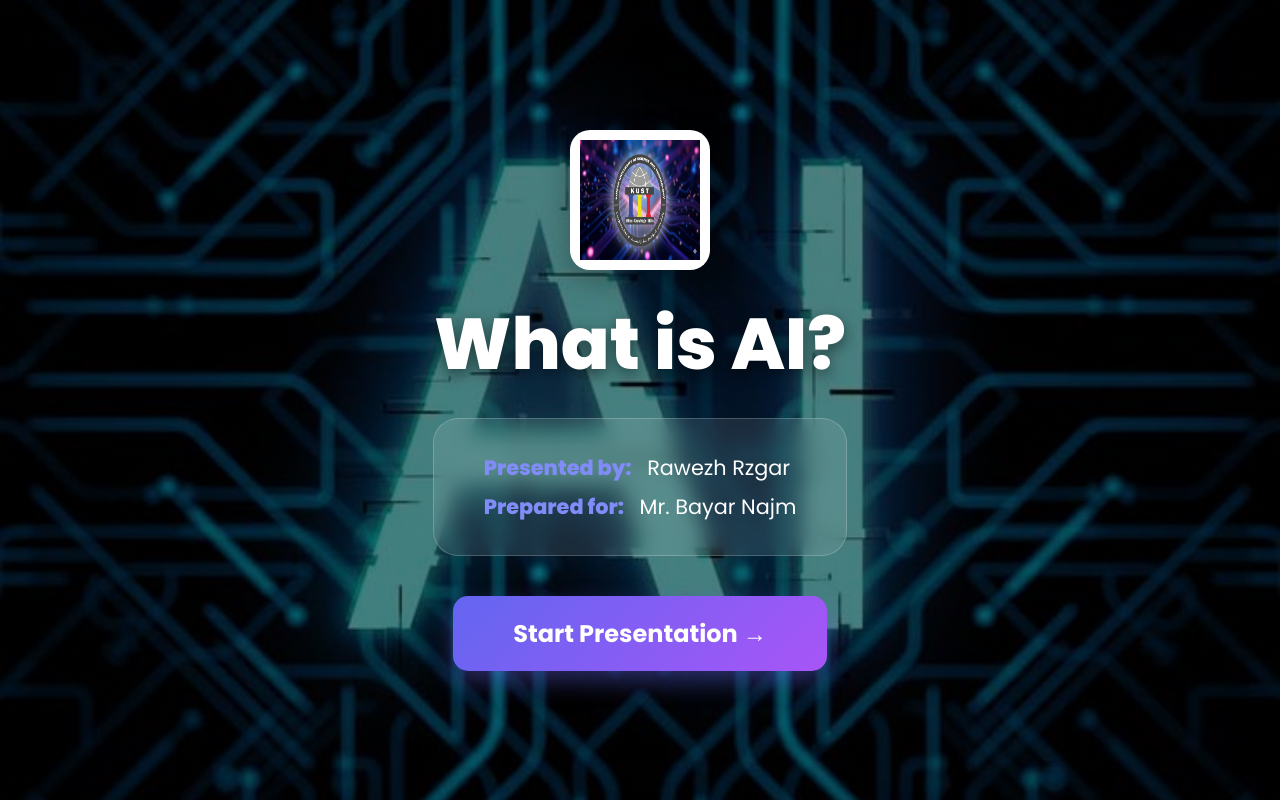
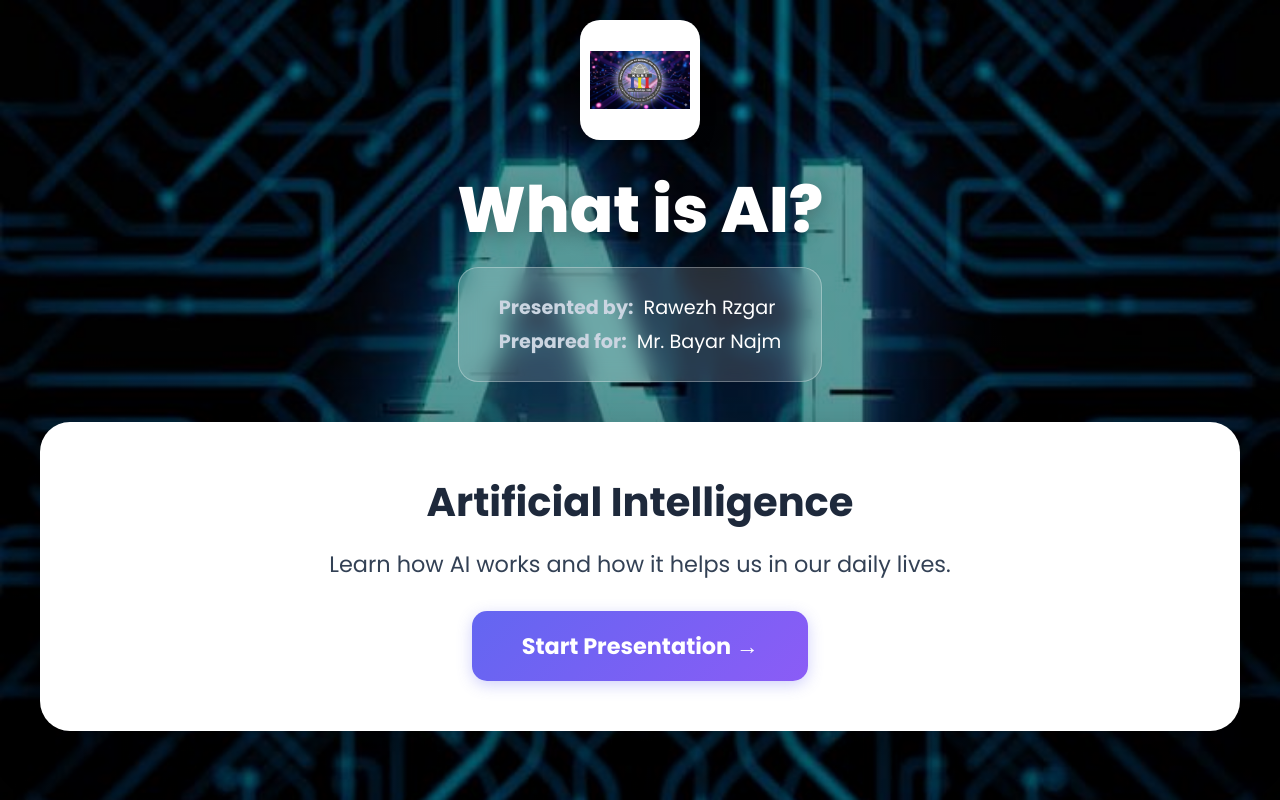
Before and after one commit to wezh4m1-source/ai-presentation, a plain HTML site: page index.html in a window 1280 px wide. Drawn offline with Linux system fonts and the light colour scheme.

Commit message:
Update index.html

```diff
--- a/index.html
+++ b/index.html
@@ -3,83 +3,131 @@
 <head>
     <meta charset="UTF-8">
     <meta name="viewport" content="width=device-width, initial-scale=1.0">
-    <title>What is AI? - Presentation</title>
-    <link href="https://fonts.googleapis.com/css2?family=Poppins:wght@400;600;700;800&display=swap" rel="stylesheet">
+    <title>What is AI? - Interactive Presentation</title>
+    <link href="https://fonts.googleapis.com/css2?family=Poppins:wght@400;600;700;800&family=Space+Mono:wght@400;700&display=swap" rel="stylesheet">
     <style>
         * { margin: 0; padding: 0; box-sizing: border-box; }
+        :root {
+            --primary: #6366f1;
+            --success: #10b981;
+            --dark: #1e293b;
+            --text: #334155;
+        }
         body {
             font-family: 'Poppins', sans-serif;
-            background: linear-gradient(rgba(0, 0, 0, 0.5), rgba(0, 0, 0, 0.5)), url('Ai_iPhone_Wallpaper_4K.jpg') center/cover fixed;
-            color: white;
+            background: linear-gradient(rgba(0, 0, 0, 0.4), rgba(0, 0, 0, 0.4)), url('Ai_iPhone_Wallpaper_4K.jpg') center/cover fixed;
+            color: var(--text);
             min-height: 100vh;
-            display: flex;
-            flex-direction: column;
-            align-items: center;
-            justify-content: center;
             padding: 20px;
         }
 
-        /* NEW LOGO STYLING */
-        .logo-box {
-            background: white;
-            padding: 10px;
-            border-radius: 20px;
-            margin-bottom: 20px;
-            box-shadow: 0 10px 30px rgba(0,0,0,0.3);
+        .container { max-width: 1200px; margin: 0 auto; }
+
+        header {
+            text-align: center;
+            margin-bottom: 40px;
+            color: white;
+        }
+
+        /* LOGO STYLING */
+        .logo-container {
+            margin-bottom: 15px;
         }
         .presentation-logo {
             width: 120px;
             height: 120px;
-            display: block;
+            border-radius: 20px;
+            background: white;
+            padding: 10px;
+            box-shadow: 0 4px 15px rgba(0,0,0,0.3);
+            object-fit: contain;
         }
 
-        h1 { font-size: 4.5em; font-weight: 800; margin-bottom: 20px; text-shadow: 0 5px 15px rgba(0,0,0,0.5); }
+        h1 {
+            font-size: 4em;
+            font-weight: 800;
+            text-shadow: 0 4px 20px rgba(0,0,0,0.3);
+            margin-bottom: 10px;
+        }
 
-        /* PROFESSIONAL INFO BOX */
-        .credits-box {
-            background: rgba(255, 255, 255, 0.1);
+        /* INFO BOX STYLING */
+        .info-box {
+            background: rgba(255, 255, 255, 0.15);
             backdrop-filter: blur(10px);
-            border: 1px solid rgba(255, 255, 255, 0.2);
-            padding: 25px 50px;
-            border-radius: 25px;
+            border: 1px solid rgba(255, 255, 255, 0.3);
+            border-radius: 20px;
+            padding: 20px 40px;
+            display: inline-block;
+            color: white;
             text-align: left;
-            margin-bottom: 40px;
         }
-        .credit-line { font-size: 1.3em; margin: 8px 0; }
-        .label { font-weight: 800; color: #818cf8; margin-right: 10px; }
 
-        .start-btn {
-            background: linear-gradient(135deg, #6366f1 0%, #a855f7 100%);
+        .info-line {
+            font-size: 1.2em;
+            margin: 5px 0;
+            display: flex;
+            align-items: center;
+            gap: 10px;
+        }
+
+        .info-label { font-weight: 700; color: #cbd5e1; }
+
+        .section {
+            background: white;
+            border-radius: 30px;
+            padding: 50px;
+            box-shadow: 0 20px 60px rgba(0,0,0,0.3);
+            margin-top: 30px;
+            text-align: center;
+        }
+
+        .btn {
+            display: inline-block;
+            margin-top: 30px;
+            padding: 18px 50px;
+            font-size: 1.4em;
+            font-weight: 700;
+            border: none;
+            border-radius: 15px;
+            cursor: pointer;
             color: white;
-            padding: 20px 60px;
-            font-size: 1.5em;
-            font-weight: 700;
-            border-radius: 15px;
             text-decoration: none;
-            transition: 0.3s;
-            box-shadow: 0 10px 25px rgba(99, 102, 241, 0.4);
+            background: linear-gradient(135deg, #6366f1 0%, #8b5cf6 100%);
+            transition: 0.3s ease;
+            box-shadow: 0 4px 15px rgba(99,102,241,0.3);
         }
-        .start-btn:hover { transform: translateY(-5px); box-shadow: 0 15px 35px rgba(99, 102, 241, 0.6); }
+        .btn:hover { transform: translateY(-5px); box-shadow: 0 10px 30px rgba(99,102,241,0.5); }
     </style>
 </head>
 <body>
-
-    <div class="logo-box">
-        <img src="modern_ai_logo.png" alt="AI Logo" class="presentation-logo">
+    <div class="container">
+        <header>
+            <div class="logo-container">
+                <img src="modern_ai_logo.png" alt="Logo" class="presentation-logo">
             </div>
 
             <h1>What is AI?</h1>
 
-    <div class="credits-box">
-        <div class="credit-line">
-            <span class="label">Presented by:</span> Rawezh Rzgar
+            <div class="info-box">
+                <div class="info-line">
+                    <span class="info-label">Presented by:</span>
+                    <span>Rawezh Rzgar</span>
                 </div>
-        <div class="credit-line">
-            <span class="label">Prepared for:</span> Mr. Bayar Najm
+                <div class="info-line">
+                    <span class="info-label">Prepared for:</span>
+                    <span>Mr. Bayar Najm</span>
                 </div>
             </div>
+        </header>
 
-    <a href="prompts.html" class="start-btn">Start Presentation →</a>
+        <section class="section">
+            <h2 style="font-size: 2.5em; color: var(--dark);">Artificial Intelligence</h2>
+            <p style="font-size: 1.4em; color: var(--text); margin-top: 15px;">
+                Learn how AI works and how it helps us in our daily lives.
+            </p>
 
+            <a href="prompts.html" class="btn">Start Presentation →</a>
+        </section>
+    </div>
 </body>
 </html>
```
Lines whose indentation alone changed are shown as unchanged.
